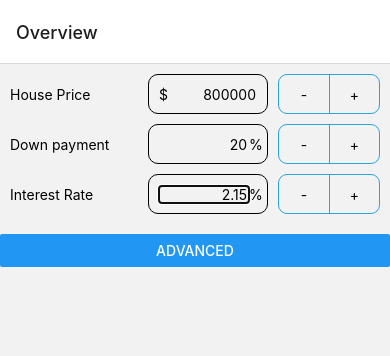
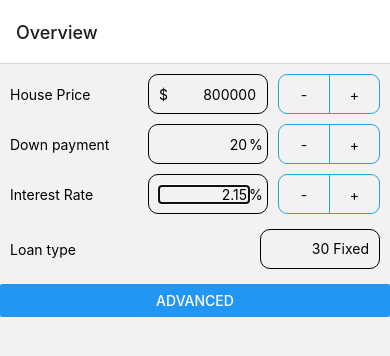
Before and after one commit to montekaka/mortgage-calculator, a React Native app: screen /Home in a window 390 px wide. Shown: the top 356 px of the page. Built offline with nearby package versions, Linux system fonts and the light colour scheme.

Commit message:
adds picker view

```diff
--- a/package.json
+++ b/package.json
@@ -8,6 +8,7 @@
     "eject": "expo eject"
   },
   "dependencies": {
+    "@react-native-picker/picker": "1.16.1",
     "@react-navigation/native": "^6.0.2",
     "@react-navigation/native-stack": "^6.0.5",
     "antd-mobile": "^2.3.4",
--- a/src/components/NumericInputField.js
+++ b/src/components/NumericInputField.js
@@ -11,6 +11,7 @@ const NumericInputField = ({label, value, id, prepend, append, onChangeText, ...
           <View style={styles.inputField}>
             {prepend ? <Text>{prepend}</Text> : null}
             <TextInput
+              editable={false}
               selectTextOnFocue={true}
               style={styles.input}
               autoFocus={true}
--- /dev/null
+++ b/src/components/PickerView.js
@@ -0,0 +1,78 @@
+import React, {useRef, useState} from 'react';
+import {  Overlay, Button, ListItem } from 'react-native-elements';
+import { StyleSheet, Text, View, TextInput, Icon, ScrollView, Pressable} from 'react-native';
+
+const PickerView = ({name, setSelected, selectedText, selectedValue, options, ...props}) => {
+
+  const [visable, setVisable] = useState(false);
+
+  if(!visable) {
+    return (
+      <View style={styles.container}>
+        <Text>{name}</Text>
+        <Pressable
+          style={styles.inputBox}
+          onPress={() => {
+            setVisable(!visable)
+          }}
+        >
+          <Text>{selectedText}</Text>
+        </Pressable>
+      </View>
+    )
+  }
+
+  return (
+    <Overlay
+      isVisible={visable}
+      fullScreen={true}
+    >
+      <ScrollView>
+        {
+          options.map((opt, idx) => {
+            return (
+              <ListItem key={idx.toString()}
+                bottomDivider
+                onPress={() => {
+                  setSelected(idx)
+                  setVisable(!visable)
+                }}
+                containerStyle={{
+                  height: 50
+                }}
+              >
+                <ListItem.Content>
+                  <ListItem.Title>{opt}</ListItem.Title>
+                </ListItem.Content>
+                {idx === selectedValue ? <ListItem.CheckBox checked={true}/> : null}
+              </ListItem>
+            )
+          })
+        }
+      </ScrollView>
+    </Overlay>
+
+  )
+}
+
+const styles = StyleSheet.create({
+  container: {
+    display: 'flex',
+    flexDirection: 'row',
+    alignItems: 'center',
+    justifyContent: 'space-between',
+    height: 50
+  },
+  inputBox: {
+    display: 'flex',
+    alignItems: 'flex-end',
+    height: 40,
+    padding: 10,
+    width: 120,
+    borderWidth: 1,
+    borderColor: "black",
+    borderRadius: 10,
+  }
+})
+
+export default PickerView;
--- a/src/components/index.js
+++ b/src/components/index.js
@@ -1,7 +1,9 @@
 import NumericInputField from './NumericInputField'
 import PlusMinusButtonGroup from './PlusMinusButtonGroup'
+import PickerView from './PickerView'
 
 export {
   NumericInputField,
-  PlusMinusButtonGroup
+  PlusMinusButtonGroup,
+  PickerView
 }
--- a/src/jotai/calculatorAtom.js
+++ b/src/jotai/calculatorAtom.js
@@ -12,6 +12,13 @@ export const propertyAtom = atom({
   vacancyPercentage: "0",
   maintenance: "0"
 })
+
+export const loanTypeAtom = atom(8)
+
+export const loanTypesAtom = atom([
+  'Int-Only','3/1 ARM', '5/1 ARM','7/1 ARM','10 Fixed',
+  '15 Fixed','20 Fixed','25 Fixed','30 Fixed','40 Fixed'
+])
 
 export const basicInputAtom = atom([
   {label: 'House Price', id: 'housePrice', prepend: '$', delta: 1000},
@@ -32,3 +39,9 @@ export const updatePropertyDeltaAtom = atom(null, (get, set, changes) => {
   const update = {[id]: value.toFixed(fixed ? fixed : 0).toString()};
   set(propertyAtom, {...prevState, ...update})
 })
+
+export const getLoadTypeLabelAtom = atom((get) => {
+  const loanTypeId = get(loanTypeAtom);
+  const loanTypes = get(loanTypesAtom);
+  return loanTypes[loanTypeId];
+})
--- a/src/screens/HomeScreen.js
+++ b/src/screens/HomeScreen.js
@@ -1,10 +1,17 @@
-import React from 'react';
+import React, {useState} from 'react';
 import { useAtom } from 'jotai';
-import { StyleSheet, Button, Text, View, ScrollView, TextInput } from 'react-native';
-import {basicInputAtom, updatePropertyAtom, updatePropertyDeltaAtom} from '../jotai'
+import { StyleSheet, Button, Text, View, SafeAreaView, TextInput } from 'react-native';
+import {basicInputAtom,
+  updatePropertyAtom,
+  updatePropertyDeltaAtom,
+  loanTypesAtom,
+  loanTypeAtom,
+  getLoadTypeLabelAtom
+} from '../jotai'
 import {
   NumericInputField,
-  PlusMinusButtonGroup
+  PlusMinusButtonGroup,
+  PickerView
 } from '../components'
 
 const HomeScreen = ({ navigation }) => {
@@ -12,6 +19,9 @@ const HomeScreen = ({ navigation }) => {
   const [basicInput] = useAtom(basicInputAtom);
   const [propertyState, updatePropertyState] = useAtom(updatePropertyAtom);
   const [, updatePropertyDelta] = useAtom(updatePropertyDeltaAtom);
+  const [loanTypes] = useAtom(loanTypesAtom);
+  const [loanType, setLoanType] = useAtom(loanTypeAtom);
+  const [loadTypeLabel] = useAtom(getLoadTypeLabelAtom)
 
   const handleInputChange = (data) => {
     updatePropertyState(data)
@@ -21,14 +31,21 @@ const HomeScreen = ({ navigation }) => {
     updatePropertyDelta({id, delta, fixed})
   }
 
+  const handleLoadTypeChanged = (id) => {
+    setLoanType(id);
+    // setLoanVisiable(false);
+  }
+
   return (
-    <View>
+    <SafeAreaView>
       <View>
         <View style={styles.wrapper}>
+          <>
             {basicInput.map((item) => {
               const id = item.id ? item.id : "";
               const value = propertyState[id];
-            return <View key={id} style={styles.itemContainer}>
+              return (
+                <View key={id} style={styles.itemContainer}>
                   <NumericInputField
                     id={id}
                     onChangeText={handleInputChange}
@@ -44,14 +61,23 @@ const HomeScreen = ({ navigation }) => {
                       onPressed={handlePlusMinusPressed}/>
                   </NumericInputField>
                 </View>
+              )
             })}
+          </>
+          <PickerView
+            name={"Loan type"}
+            selectedText={loadTypeLabel}
+            selectedValue={loanType}
+            options={loanTypes}
+            setSelected={handleLoadTypeChanged}
+          />
         </View>
         <Button
           title="Advanced"
           onPress={() => navigation.navigate('Advanced')}
         />
       </View>
-    </View>
+    </SafeAreaView>
   )
 }
 
```
Also changed, not shown: 1 other file (tests, documents, lock files or other folders). Lines whose indentation alone changed are shown as unchanged.
